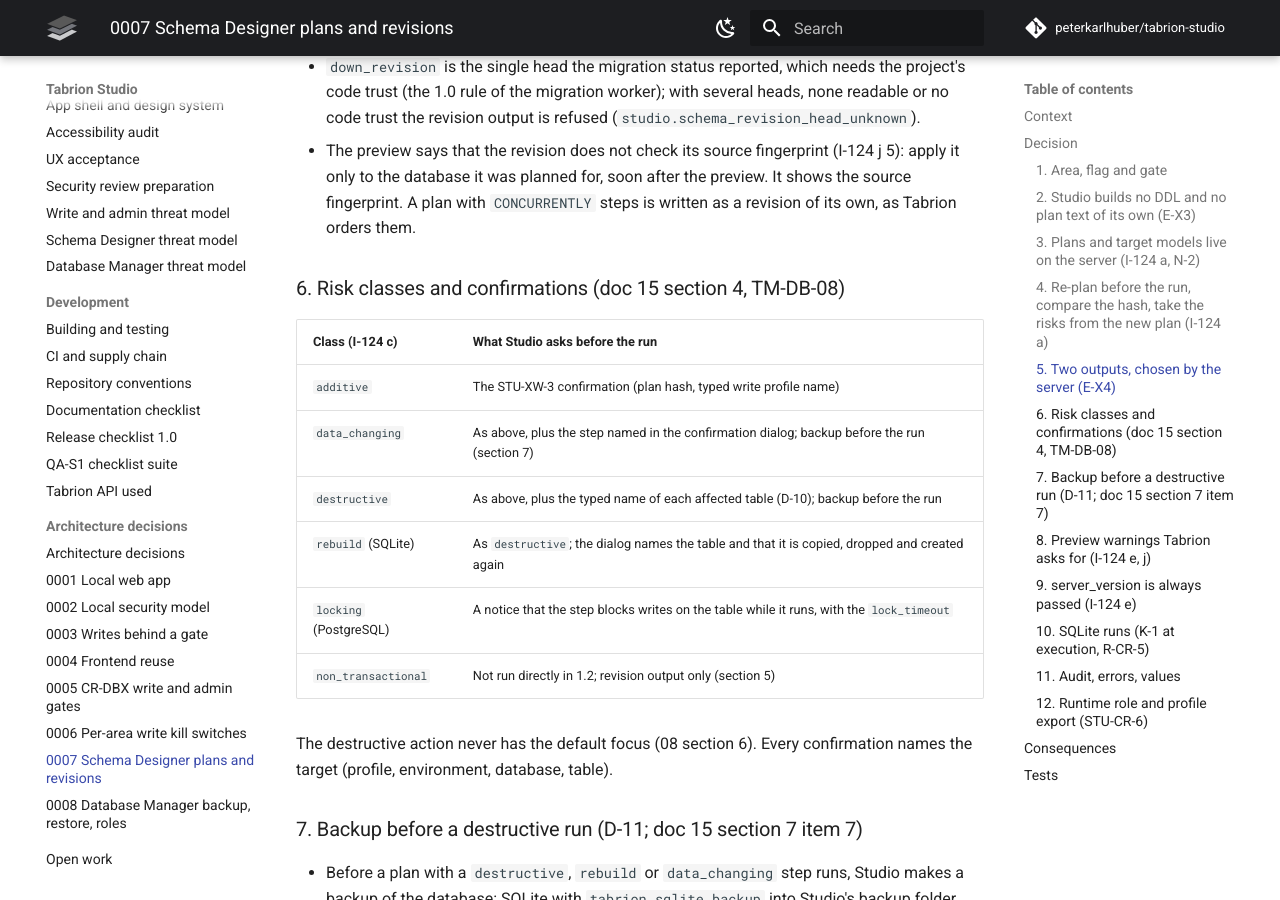
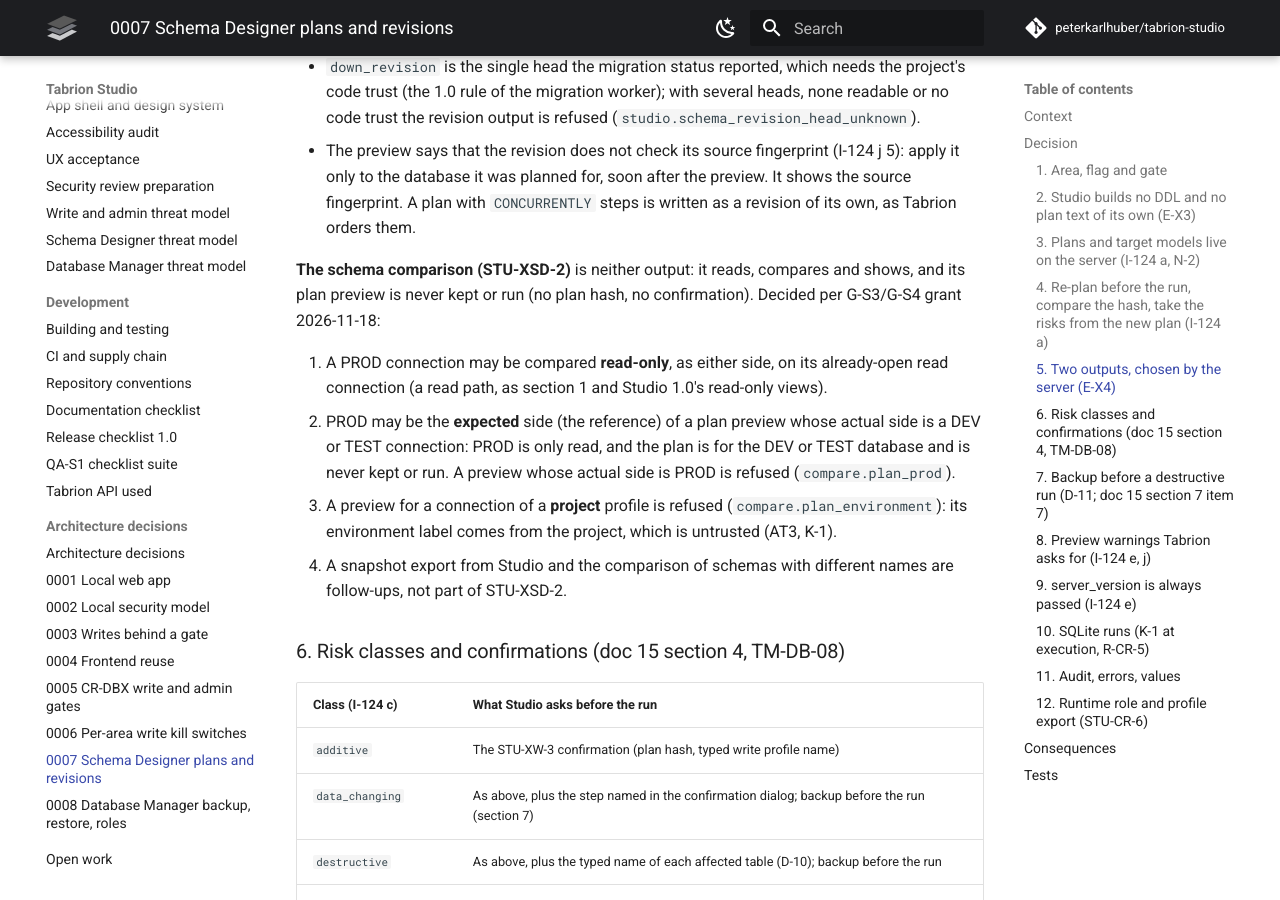
Before and after one commit to peterkarlhuber/tabrion-studio, an MkDocs documentation site: the page built from docs/adr/0007-schema-designer-plans-and-revisions.md, in a window 1280 px wide and 900 px high, scrolled down 4316 px. Built offline with MkDocs 1.6.1 and Material for MkDocs 9.7.7, drawn with Linux system fonts in a browser that asks for light colours; comment, search, counter and statistics services are not loaded.

Commit message:
STU-XSD-2: record the owner decisions in ADR 0007 section 5 and TODO
Decided per G-S3/G-S4 grant 2026-11-18: PROD is compared read-only as either
side; PROD may be the expected side of a preview for a DEV or TEST actual side
(never kept or run); a preview for a project profile stays refused; a snapshot
export and comparing schemas with different names are follow-ups.

Co-Authored-By: Claude Opus 5.5 <noreply@anthropic.com>
Claude-Session: https://claude.ai/code/session_011tY7TC7Nu5VGro3DJGJcv8

```diff
--- a/docs/adr/0007-schema-designer-plans-and-revisions.md
+++ b/docs/adr/0007-schema-designer-plans-and-revisions.md
@@ -134,6 +134,19 @@ environment is `prod` (whether to allow it, since it writes only the project fil
   database it was planned for, soon after the preview. It shows the source fingerprint. A plan with
   `CONCURRENTLY` steps is written as a revision of its own, as Tabrion orders them.
 
+**The schema comparison (STU-XSD-2)** is neither output: it reads, compares and shows, and its plan preview is never
+kept or run (no plan hash, no confirmation). Decided per G-S3/G-S4 grant 2026-11-18:
+
+1. A PROD connection may be compared **read-only**, as either side, on its already-open read connection (a read
+   path, as section 1 and Studio 1.0's read-only views).
+2. PROD may be the **expected** side (the reference) of a plan preview whose actual side is a DEV or TEST connection:
+   PROD is only read, and the plan is for the DEV or TEST database and is never kept or run. A preview whose actual
+   side is PROD is refused (`compare.plan_prod`).
+3. A preview for a connection of a **project** profile is refused (`compare.plan_environment`): its environment
+   label comes from the project, which is untrusted (AT3, K-1).
+4. A snapshot export from Studio and the comparison of schemas with different names are follow-ups, not part of
+   STU-XSD-2.
+
 ### 6. Risk classes and confirmations (doc 15 section 4, TM-DB-08)
 
 | Class (I-124 c) | What Studio asks before the run |
```
Also changed, not shown: docs/TODO.md (+1 -1 lines).
